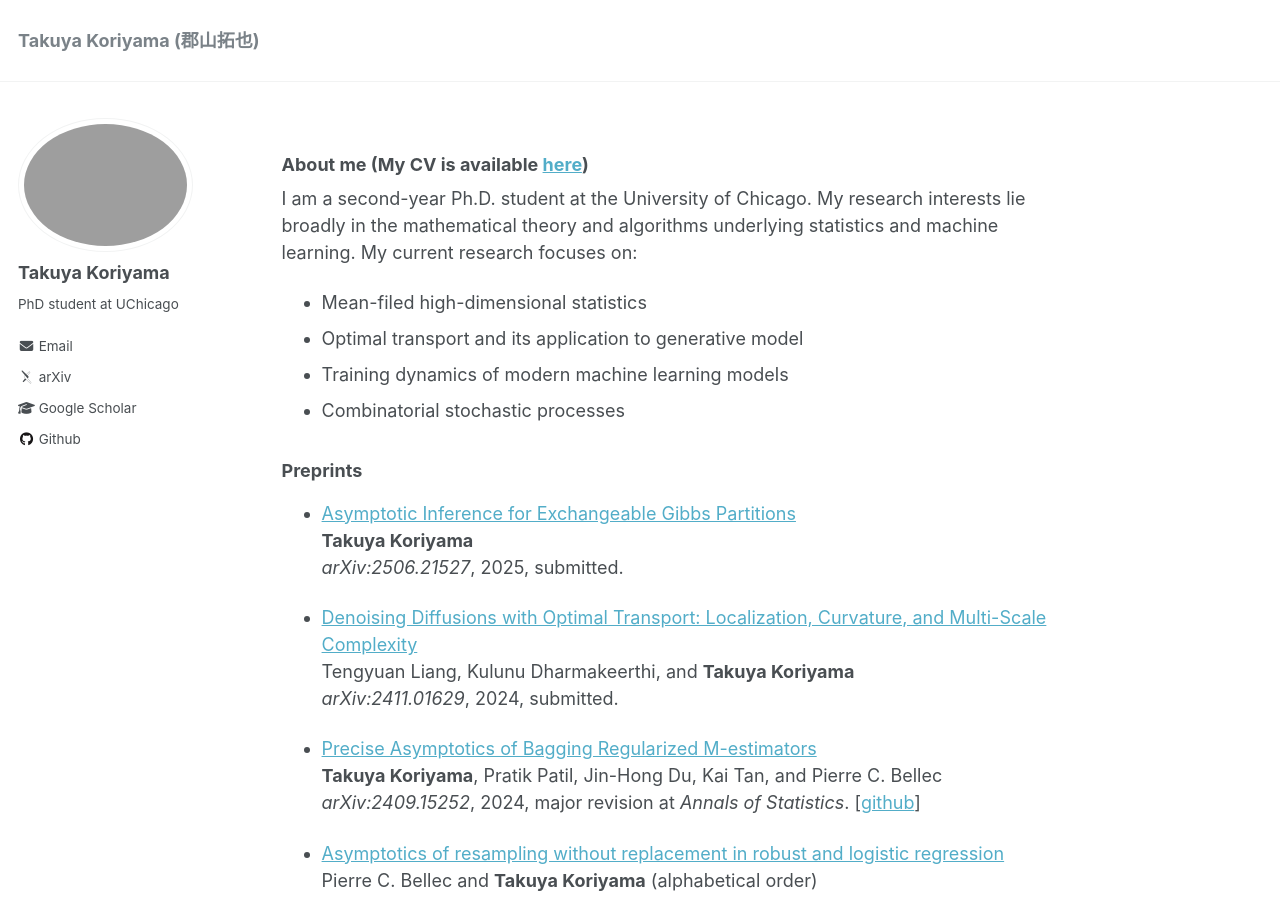
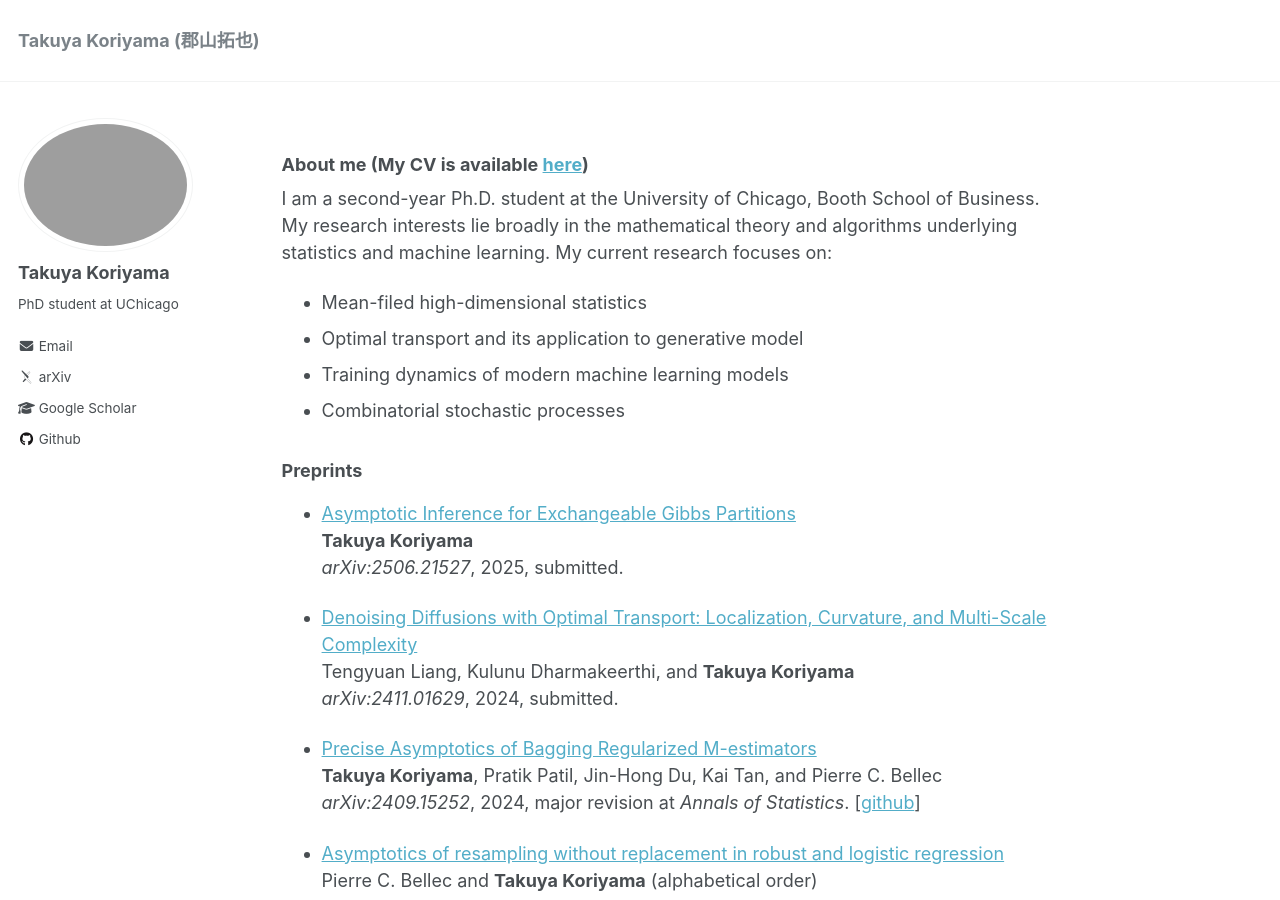
Before and after one commit to TakuyaKoriyama/takuyakoriyama.github.io, a Jekyll site: the page built from _pages/about.md, in a window 1280 px wide and 900 px high. Built offline with Jekyll 4.4.1, drawn with Linux system fonts in a browser that asks for light colours; some web fonts are replaced.

Commit message:
Update about.md

```diff
--- a/_pages/about.md
+++ b/_pages/about.md
@@ -14,7 +14,7 @@ I am a second-year Ph.D. student in Statistics at The University of Chicago, Boo
 * Training dynamics of modern machine learning models -->
 
 ### About me (My CV is available [here](../out/cv.pdf))
-I am a second-year Ph.D. student at the University of Chicago.
+I am a second-year Ph.D. student at the University of Chicago, Booth School of Business.
 My research interests lie broadly in the mathematical theory and algorithms underlying statistics and machine learning. My current research focuses on:
 * Mean-filed high-dimensional statistics
 * Optimal transport and its application to generative model
```
